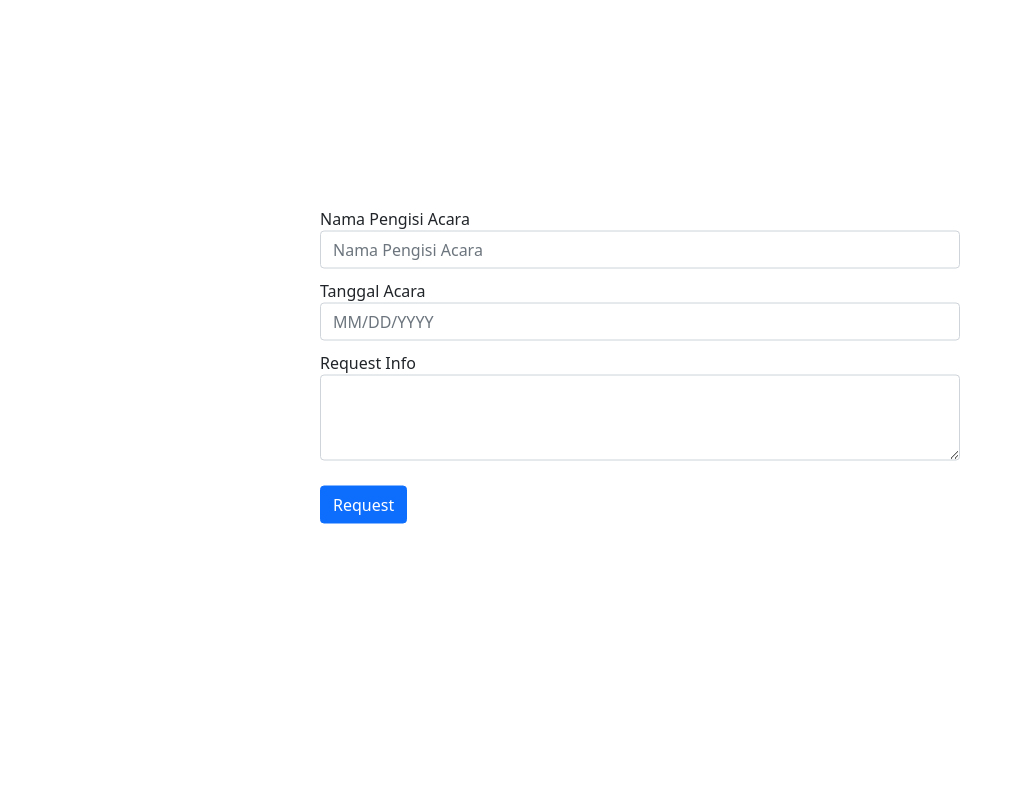
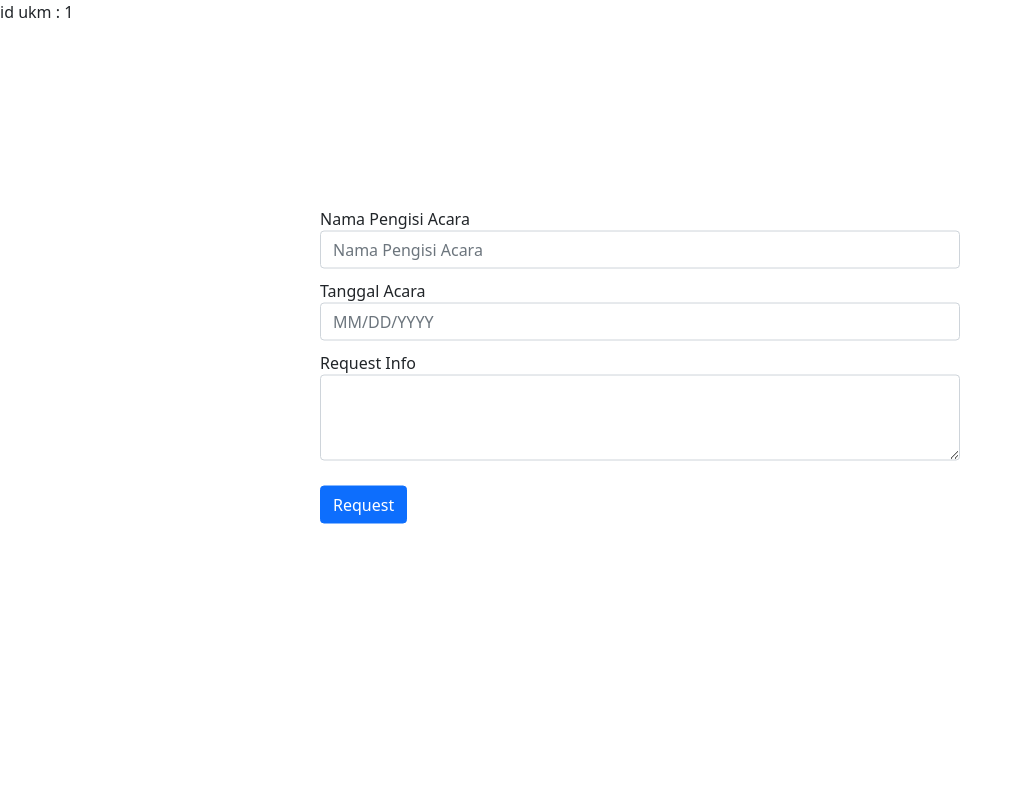
Before and after one commit to filbertfl/PengisiAcara, a PHP site: page /hal3.php?id_ukm=1 in a window 1280 px wide. Shown: the whole page, without its empty margins (0-1022 px from the left). Run offline with PHP 8.4, Linux system fonts and the light colour scheme; some libraries are stand-ins or nearby versions.

Commit message:
Update hal3.php

```diff
--- a/hal3.php
+++ b/hal3.php
@@ -10,8 +10,8 @@ include "connect.php";
 // HAL 3
 // $id_panitia = $SESSION['id'];
 
-// $id_ukm = $_GET["id_ukm"];
-// echo 'id ukm : '.$id_ukm;
+$id_ukm = $_GET["id_ukm"];
+echo 'id ukm : '.$id_ukm;
 
 $id_panitia = 0;
 $id_ukm = 1;
@@ -21,7 +21,7 @@ if(isset($_POST['submit_button'])){
     $link_drive = $_POST['link_drive'];
     $date = $_POST['date'];
     echo "success";
-    $sql = "INSERT INTO `request`(`id`, `date_time`, `request_info`,`link`, `status`, `id_ukm`, `id_panitia`) VALUES (NULL,'date','$request_info','$link_drive',0,$id_ukm,$id_panitia)";
+    $sql = "INSERT INTO `request`(`id`, `date_time`, `request_info`, `status`, `id_ukm`, `id_panitia`) VALUES (NULL,'date','$request_info',0,$id_ukm,$id_panitia)";
     $pdo->exec($sql);
 
 }
```
